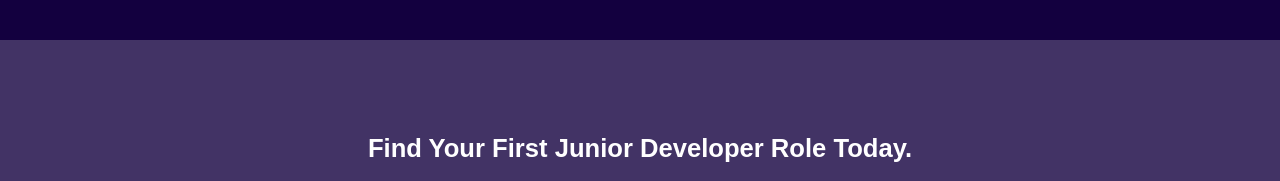
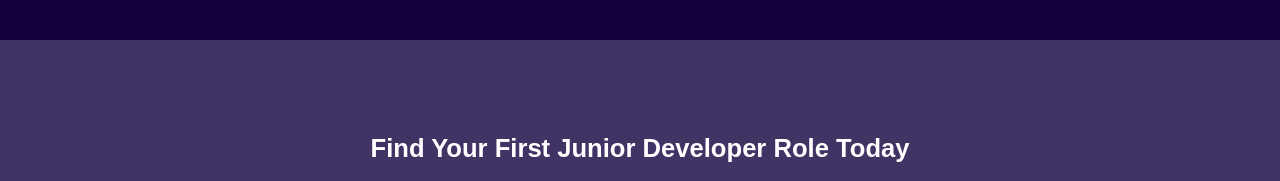
Before and after one commit to aide001/devpage2, a plain HTML site: page index.html in a window 1280 px wide. Shown: the part 1400-1581 px from the top of the page. Drawn offline with nearby package versions, Linux system fonts and the light colour scheme.

Commit message:
Update index.html

```diff
--- a/index.html
+++ b/index.html
@@ -147,7 +147,7 @@
 
     <section id="cta">
 
-     <p class="cta-heading">Find Your First Junior Developer Role Today. <p>
+     <p class="cta-heading">Find Your First Junior Developer Role Today <p>
        <button type="button" class="btn btn-lg btn-success signup-button">Register For Free</button>
 
    </section>
```
